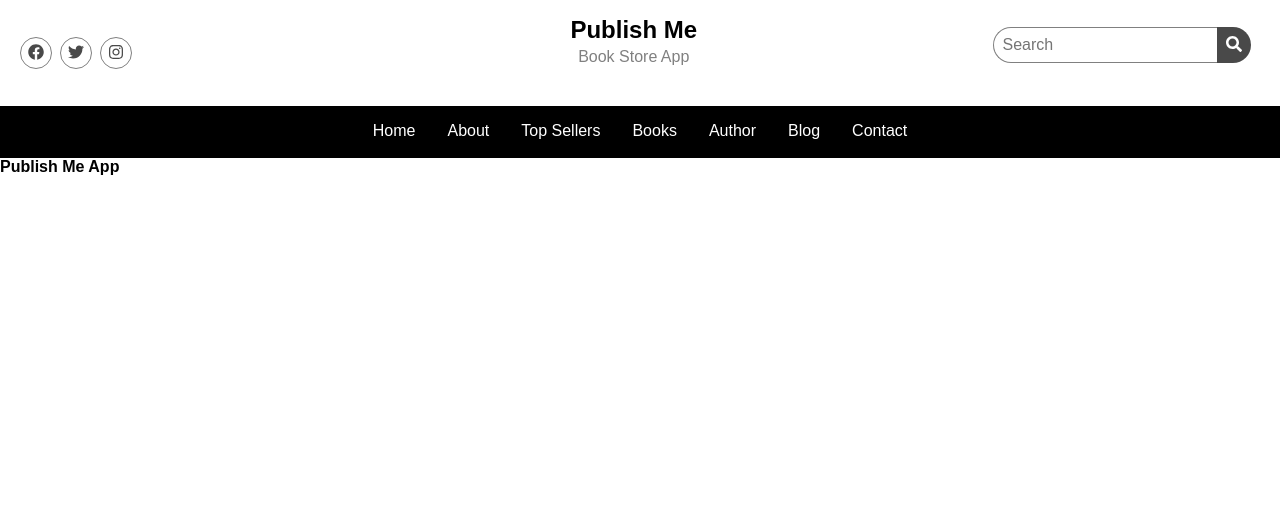
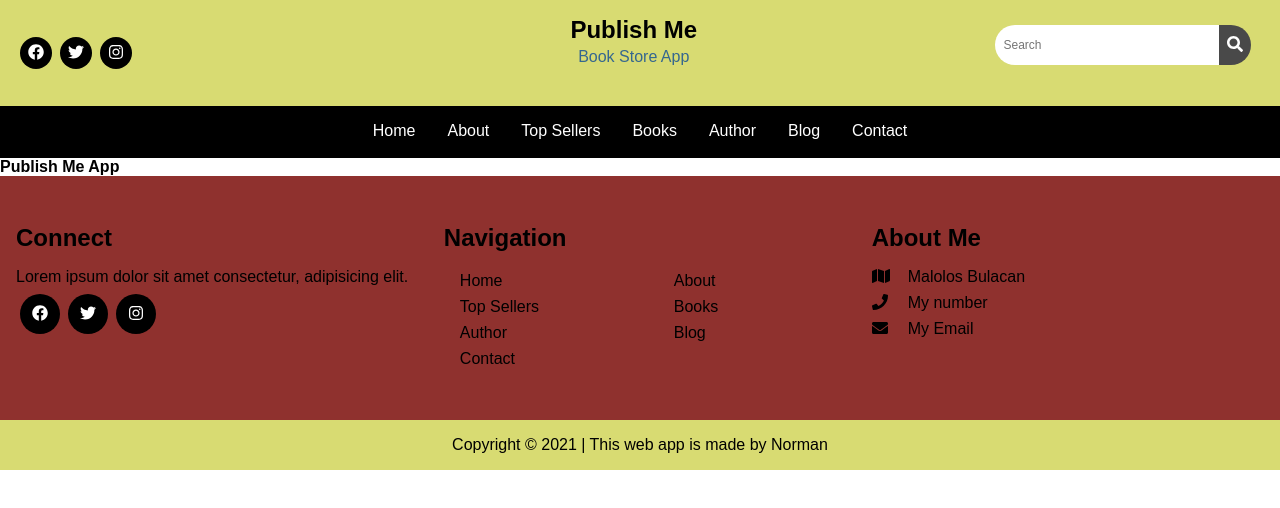
Before and after one commit to normzki1994/publish-me, an Angular app: page / in a window 1280 px wide. Shown: the top 508 px of the page. Built offline with nearby package versions, Linux system fonts and the light colour scheme.

Commit message:
Add footer. Ad color style on header and footer

```diff
--- a/src/app/app.component.html
+++ b/src/app/app.component.html
@@ -1,2 +1,7 @@
 <app-header></app-header>
-<h1>Publish Me App</h1>
+
+<main>
+    <h1>Publish Me App</h1>
+</main>
+
+<app-footer></app-footer>
--- a/src/app/app.module.ts
+++ b/src/app/app.module.ts
@@ -4,12 +4,14 @@ import { BrowserModule } from '@angular/platform-browser';
 import { AppComponent } from './app.component';
 import { HeaderComponent } from './header/header.component';
 import { FontAwesomeModule, FaIconComponent } from '@fortawesome/angular-fontawesome';
+import { FooterComponent } from './footer/footer.component';
 
 
 @NgModule({
   declarations: [
     AppComponent,
-    HeaderComponent
+    HeaderComponent,
+    FooterComponent
   ],
   imports: [
     BrowserModule,
--- /dev/null
+++ b/src/app/footer/footer.component.css
@@ -0,0 +1,113 @@
+.footer {
+    background-color: #8F312E;
+    max-width: 1400px;
+    margin-left: auto;
+    margin-right: auto;
+}
+
+.footer-content {
+    padding: 2rem 1rem;
+}
+
+.connect {
+    padding: 1rem 0;
+}
+
+.connect-title {
+    font-size: 1.5rem;
+    margin-bottom: 1rem;
+}
+
+.connect-description {
+    margin-bottom: 0.5rem;
+}
+
+.social-media-icons {
+    display: flex;
+    align-items: center;
+    justify-content: left;
+}
+
+.social-media-icon {
+    display: flex;
+    align-items: center;
+    justify-content: center;
+    width: 2.5rem;
+    height: 2.5rem;
+    margin-left: 0.25rem;
+    margin-right: 0.25rem;
+    border-radius: 50%;
+    background-color: black;
+    color: white;
+}
+
+.navigation {
+    padding: 1rem 0;
+}
+
+.navigation-title {
+    font-size: 1.5rem;
+    margin-bottom: 1rem;
+}
+
+.nav-links {
+    padding-left: 1rem;
+    list-style: none;
+    display: grid;
+    grid-template-columns: 50% 50%;
+    column-gap: 1rem;
+}
+
+.nav-links li {
+    padding: 0.25rem 0;
+}
+
+.link {
+    text-decoration: none;
+    color: black;
+}
+
+.link:hover {
+    color: #4699DB;
+}
+
+.about-me {
+    padding: 1rem 0;
+}
+
+.about-me-title {
+    font-size: 1.5rem;
+    margin-bottom: 1rem;
+}
+
+.about-me-item {
+    display: grid;
+    grid-template-columns: 20px auto;
+    column-gap: 1rem;
+    margin-bottom: 0.5rem;
+}
+
+.copyright {
+    background-color: #D8DB72;
+    padding: 1rem;
+}
+
+.copyright-description {
+    text-align: center;
+}
+
+@media(min-width: 768px) {
+    .footer-content {
+        display: grid;
+        grid-template-columns: 50% 50%;
+        column-gap: 1rem;
+    }
+}
+
+@media(min-width: 992px) {
+    .footer-content {
+        display: grid;
+        grid-template-columns: 33% 33% 33%;
+        column-gap: 1rem;
+    }
+}
--- /dev/null
+++ b/src/app/footer/footer.component.html
@@ -0,0 +1,45 @@
+<footer class="footer">
+    <div class="footer-content">
+        <div class="connect">
+            <h2 class="connect-title">Connect</h2>
+            <p class="connect-description">Lorem ipsum dolor sit amet consectetur, adipisicing elit.</p>
+            <div class="social-media-icons">
+                <span class="social-media-icon"><fa-icon [icon]="faFacebook" class="icon"></fa-icon></span>
+                <span class="social-media-icon"><fa-icon [icon]="faTwitter" class="icon"></fa-icon></span>
+                <span class="social-media-icon"><fa-icon [icon]="faInstagram" class="icon"></fa-icon></span>
+            </div>
+        </div>
+        <div class="navigation">
+            <h2 class="navigation-title">Navigation</h2>
+            <ul class="nav-links">
+                <li><a href="#" class="link">Home</a></li>
+                <li><a href="#" class="link">About</a></li>
+                <li><a href="#" class="link">Top Sellers</a></li>
+                <li><a href="#" class="link">Books</a></li>
+                <li><a href="#" class="link">Author</a></li>
+                <li><a href="#" class="link">Blog</a></li>
+                <li><a href="#" class="link">Contact</a></li>
+            </ul>
+        </div>
+        <div class="about-me">
+            <h2 class="about-me-title">About Me</h2>
+            <div class="about-me-content">
+                <div class="about-me-item">
+                    <span class="about-me-icon"><fa-icon [icon]="faMap" class="icon"></fa-icon></span>
+                    <p class="about-me-item-description">Malolos Bulacan</p>
+                </div>
+                <div class="about-me-item">
+                    <span class="about-me-icon"><fa-icon [icon]="faPhone" class="icon"></fa-icon></span>
+                    <p class="about-me-item-description">My number</p>
+                </div>
+                <div class="about-me-item">
+                    <span class="about-me-icon"><fa-icon [icon]="faEnvelope" class="icon"></fa-icon></span>
+                    <p class="about-me-item-description">My Email</p>
+                </div>
+            </div>
+        </div>
+    </div>
+    <div class="copyright">
+        <p class="copyright-description">Copyright &copy; 2021 | This web app is made by Norman</p>
+    </div>
+</footer>
--- /dev/null
+++ b/src/app/footer/footer.component.ts
@@ -0,0 +1,24 @@
+import { Component, OnInit } from '@angular/core';
+
+import { faFacebook, faTwitter, faInstagram } from "@fortawesome/free-brands-svg-icons";
+import { faMap, faPhone, faEnvelope } from '@fortawesome/free-solid-svg-icons';
+
+@Component({
+  selector: 'app-footer',
+  templateUrl: './footer.component.html',
+  styleUrls: ['./footer.component.css']
+})
+export class FooterComponent implements OnInit {
+  faFacebook = faFacebook;
+  faTwitter = faTwitter;
+  faInstagram = faInstagram;
+  faMap = faMap;
+  faPhone = faPhone;
+  faEnvelope = faEnvelope;
+
+  constructor() { }
+
+  ngOnInit(): void {
+  }
+
+}
--- a/src/app/header/header.component.css
+++ b/src/app/header/header.component.css
@@ -2,6 +2,7 @@
     max-width: 1400px;
     margin-right: auto;
     margin-left: auto;
+    background-color: #D8DB72;
 }
 
 .header-content {
@@ -23,7 +24,7 @@
 }
 
 .description {
-    color: gray;
+    color: #35678F;
 }
 
 .search {
@@ -44,8 +45,9 @@
     padding: 0.5rem;
     border-top-left-radius: 20px;
     border-bottom-left-radius: 20px;
-    border: 1px solid gray;
     border-right: none;
+    font-size: 0.75rem;
+    height: 2.5rem;
 }
 
 .search-input:focus {
@@ -58,8 +60,9 @@
     border-top-right-radius: 20px;
     border-bottom-right-radius: 20px;
     background-color: rgb(73, 73, 73);
-    border: 1px solid transparent;
+    border: none;
     color: white;
+    height: 2.5rem;
 }
 
 .social-media-icons {
@@ -77,8 +80,8 @@
     margin-left: 0.25rem;
     margin-right: 0.25rem;
     border-radius: 50%;
-    border: 1px solid gray;
-    color: rgb(73, 73, 73);
+    color: white;
+    background-color: black;
 }
 
 .main-nav {
```
Also changed, not shown: 1 other file (tests, documents, lock files or other folders).
